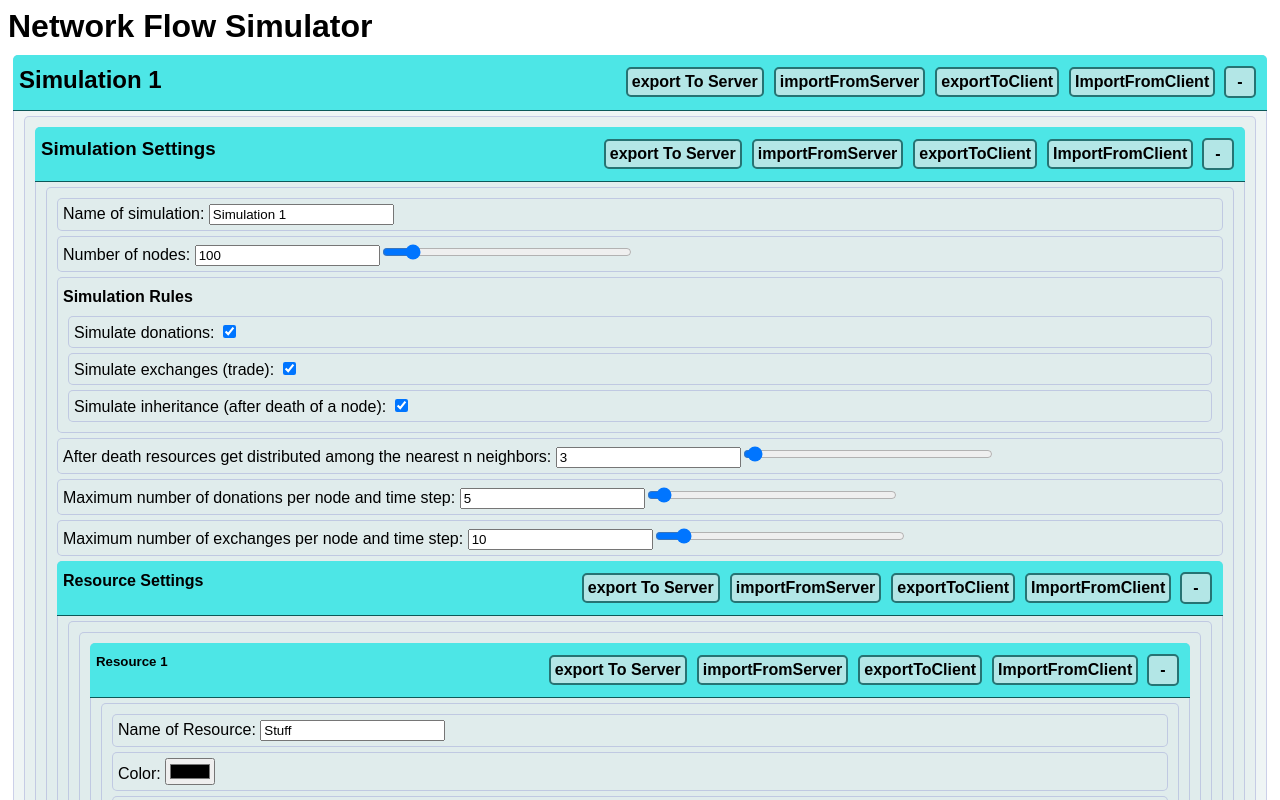
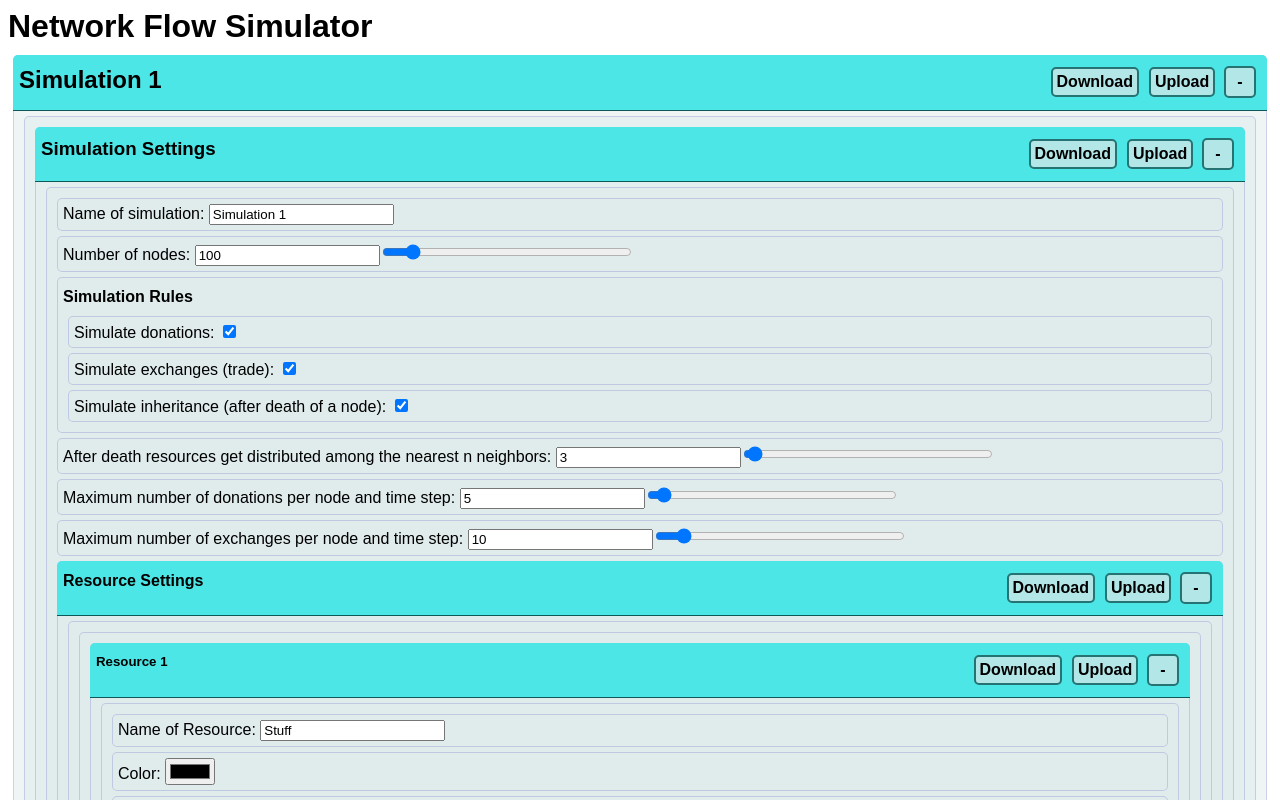
Before and after one commit to Radivis/network-flow-simulator, a website with bundled scripts: page public/index.html in a window 1280 px wide. Shown: the top 800 px of the page. Built offline with nearby package versions, Linux system fonts and the light colour scheme.

Commit message:
Just some comments and minor code cleanup

```diff
--- a/public/components/Config.js
+++ b/public/components/Config.js
@@ -123,7 +123,7 @@ const config = (parent, simulationData) => {
         prepend: true,
     })
 
-    return inputElements;
+    return { inputElements, importConfigDataCallback: importDataCallback };
 }
 
 export default config;
--- a/public/components/Simulation.js
+++ b/public/components/Simulation.js
@@ -2,8 +2,9 @@
 
 import { createElement } from '../util/dom.js';
 import componentPanel from './componentPanel.js';
+import mapElementsToValues from './helpers/mapElementsToValues.js';
 import config from './config.js'
-import runsContainer from './runsContainer.js';
+import runsOuter from './runsOuter.js';
 import visualizations from './visualizations.js';
 import visualization from './visualization.js';
 
@@ -20,24 +21,10 @@ const simulation = (parent, simulationData) => {
         classes: ['container'],
     });
 
-    const importDataCallback = importedData => {
-        simulationData = importedData;
-        console.log(simulationData);
-    }
+    // #1: Config
+    const { inputElements, importConfigDataCallback } = config(elements.innerContainer, simulationData);
 
-    elements.panel = componentPanel({
-        parent: elements.outerContainer,
-        title: `Simulation ${simulationData.id}`,
-        headerTagName: 'h2',
-        isExportable: true,
-        data: simulationData,
-        importDataCallback,
-        collapsableContainer: elements.innerContainer,
-        prepend: true,
-    })
-
-    // #1: Config
-    elements.configInput = config(elements.innerContainer, simulationData);
+    elements.configInput = inputElements
 
     // #2: Runs
     elements.runsOuterContainer = createElement({
@@ -49,7 +36,12 @@ const simulation = (parent, simulationData) => {
     // Array of ids to store which runs should be visualized
     let activeVisualizations = [];
 
-    // Callback for rendering a visualization
+    /*
+    Callback for rendering a visualization
+
+    Note that this callback is defined here,
+    so that the visibility of the visualizations component can be controlled from here
+    */
     const renderVisualization = (id) => {
         let visualizationsContainers = {}
         if (activeVisualizations.length <= 0) {
@@ -73,7 +65,32 @@ const simulation = (parent, simulationData) => {
         if (activeVisualizations.length <= 0) visualizationsContainers.outerContainer.remove()
     }
 
-    elements.runsContainer = runsContainer(elements.runsOuterContainer, simulationData, elements.configInput, renderVisualization)
+    elements.runsOuter = runsOuter(elements.runsOuterContainer, simulationData, elements.configInput, renderVisualization)
+
+    const importDataCallback = simulationData => {
+        importConfigDataCallback(simulationData.config)
+
+        // Rerender runs element with new simulation data
+        // TODO: Get this to work properly
+        elements.runsOuter = runsOuter(elements.runsOuterContainer, simulationData, elements.configInput, renderVisualization)
+    }
+
+    const exportDataCallback = () => {
+        simulationData.config = mapElementsToValues(elements.configInput)
+        return JSON.stringify(simulationData)
+    }
+
+    elements.panel = componentPanel({
+        parent: elements.outerContainer,
+        title: `Simulation ${simulationData.id}`,
+        headerTagName: 'h2',
+        isExportable: true,
+        importDataCallback,
+        exportDataCallback,
+        collapsableContainer: elements.innerContainer,
+        prepend: true,
+    })
+
 }
 
 export default simulation;
--- a/public/components/componentPanel.js
+++ b/public/components/componentPanel.js
@@ -13,7 +13,6 @@ const componentPanel = ({
     importDataCallback,
     exportDataCallback,
     prepend,
-    data
 } = {}) => {
     const elements = {}
 
@@ -38,17 +37,19 @@ const componentPanel = ({
 
 
     if (isExportable) {
-        elements.exportToServerButton = createElement({
-            parent: elements.buttonContainer,
-            type: 'button',
-            content: 'export To Server'
-        })
+        // TODO: Implement server side export / import later
 
-        elements.importFromServerButton = createElement({
-            parent: elements.buttonContainer,
-            type: 'button',
-            content: 'importFromServer'
-        })
+        // elements.exportToServerButton = createElement({
+        //     parent: elements.buttonContainer,
+        //     type: 'button',
+        //     content: 'export To Server'
+        // })
+
+        // elements.importFromServerButton = createElement({
+        //     parent: elements.buttonContainer,
+        //     type: 'button',
+        //     content: 'importFromServer'
+        // })
 
         elements.exportToClientButton = createElement({
             parent: elements.buttonContainer,
@@ -58,7 +59,7 @@ const componentPanel = ({
         elements.exportToClientLink = createElement({
             parent: elements.exportToClientButton,
             type: 'a',
-            content: 'exportToClient',
+            content: 'Download',
             classes: ['stealth-link']
         })
 
@@ -94,7 +95,7 @@ const componentPanel = ({
                 type: 'file'
             },
             classes: ['buttony-file-import'],
-            content: 'importFromClient'
+            content: 'Upload'
         })
 
         const importDataFromClient = () => {
--- a/public/components/helpers/updateElementValues.js
+++ b/public/components/helpers/updateElementValues.js
@@ -5,9 +5,6 @@ import castNumberIfNumeric from '../../util/string.js';
 // Goes through a possibly nested object of HTML elements and updates the value of each of them according to the values of a given values object
 const updateElementValues = (htmlObject, valuesObject) => {
     const array = Object.entries(htmlObject);
-
-    // DEBUG
-    console.log(array);
 
     const valueArray = array.map(pair => {
         let [key, val] = pair;
--- a/public/components/Runs.js
+++ b/public/components/runsInner.js
@@ -3,18 +3,8 @@
 import { createElement } from '../util/dom.js';
 import run from './run.js'
 
-const runs = (parent, simulationData, renderVisualization) => {
+const runsInner = (parent, simulationData, renderVisualization) => {
     const { config, runs } = simulationData;
-
-    /*
-    The following doesn't work, because the object reference for each array entry is the same!
-    This means that changing one array element will change all others!
-    */
-
-    // const newRuns = [...new Array(+config.amountOfNewRuns)].fill({
-    //     progress: 0,
-    //     states: {}
-    // })
 
     const newRuns = [];
     for (let i = 0; i < +config.amountOfNewRuns; i++) {
@@ -27,6 +17,7 @@ const runs = (parent, simulationData, renderVisualization) => {
     let runsContainerEl;
     let runElements = [];
     let amountOfPreviousRuns = 0;
+
     if(simulationData.runs) {
         // Previous runs have been done
         amountOfPreviousRuns = runs.length;
@@ -74,4 +65,4 @@ const runs = (parent, simulationData, renderVisualization) => {
 
 }
 
-export default runs;
+export default runsInner;
--- a/public/components/runsContainer.js
+++ b/public/components/runsOuter.js
@@ -2,30 +2,31 @@
 
 import { createElement } from '../util/dom.js';
 import mapElementsToValues from './helpers/mapElementsToValues.js';
-import run from './run.js'
-import runs from './runs.js'
+import runsInner from './runsInner.js'
 
-const runsContainer = (parent, simulationData, configInputElements, renderVisualization) => {
+const runsOuter = (parent, simulationData, configInputElements, renderVisualization) => {
     // clear
     parent.innerHTML = '';
 
-    const headerEl = createElement({
+    const elements = {}
+
+    elements.header = createElement({
         type: 'h3',
         parent: parent,
         content: 'Simulation Runs'
     });
 
-    const computeButtonEl = createElement({
+    elements.computeButton = createElement({
         type: 'button',
         parent: parent,
         content: 'Run Simulation'
     })
-    computeButtonEl.addEventListener('click', () => {
+    elements.computeButton.addEventListener('click', () => {
         // Go through all input elements and extract their values
         simulationData.config = mapElementsToValues(configInputElements);
 
         // Update button label to indicate that extra runs can be simulated
-        computeButtonEl.innerHTML = 'Add Extra Simulation Runs'
+        elements.computeButton.innerHTML = 'Add Extra Simulation Runs'
 
         // DEBUG
         console.log(simulationData);
@@ -33,7 +34,7 @@ const runsContainer = (parent, simulationData, configInputElements, renderVisual
         const amountOfPreviousRuns = simulationData.runs ? simulationData.runs.length : 0
 
          // render and get "Simulation run" buttons
-        const runElements = runs(parent, simulationData, renderVisualization);
+        const runElements = runsInner(parent, simulationData, renderVisualization);
 
         // Compute new simulation runs with webworkers
         for (let i = amountOfPreviousRuns; i < (simulationData.config.amountOfNewRuns + amountOfPreviousRuns); i++) {
@@ -76,4 +77,4 @@ const runsContainer = (parent, simulationData, configInputElements, renderVisual
     })
 }
 
-export default runsContainer;
+export default runsOuter;
--- a/public/style.css
+++ b/public/style.css
@@ -14,7 +14,7 @@ button {
 
 /* Hack to hide the default file input elements. Needs to be adjusted to actual button size! */
 .buttony-file-import{
-    width: 155px;
+    width: 75px;
 }
 
 /* Hack to hide the default file input button. */
@@ -25,7 +25,7 @@ button {
 
 /* Hack to display the file input element as regular button */
 .buttony-file-import::before{
-    content: 'ImportFromClient';
+    content: 'Upload';
     display: inline-block;
     font-size: 1rem;
     font-weight: bold;
```
Also changed, not shown: server.js (+10 -11 lines).
